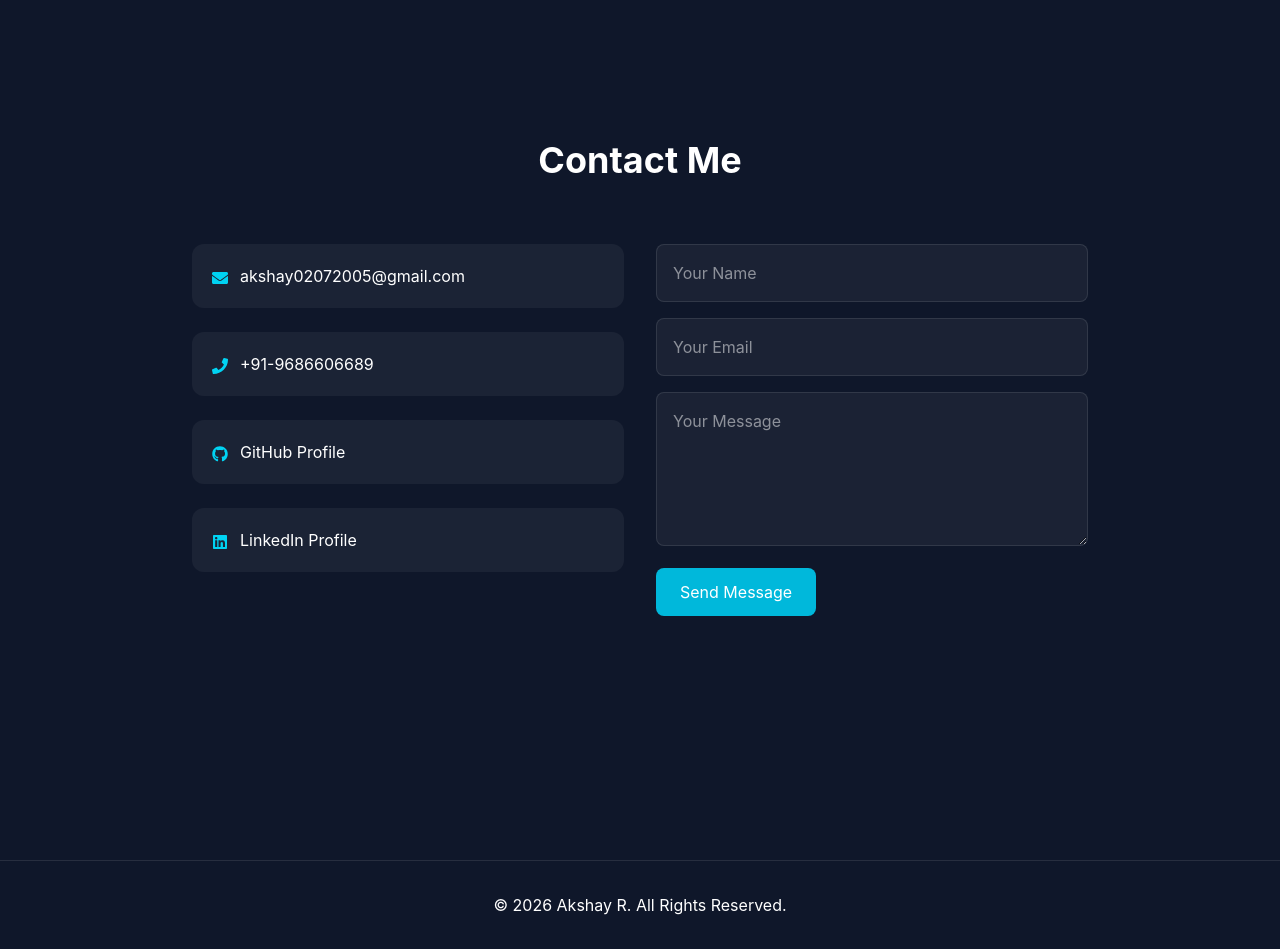
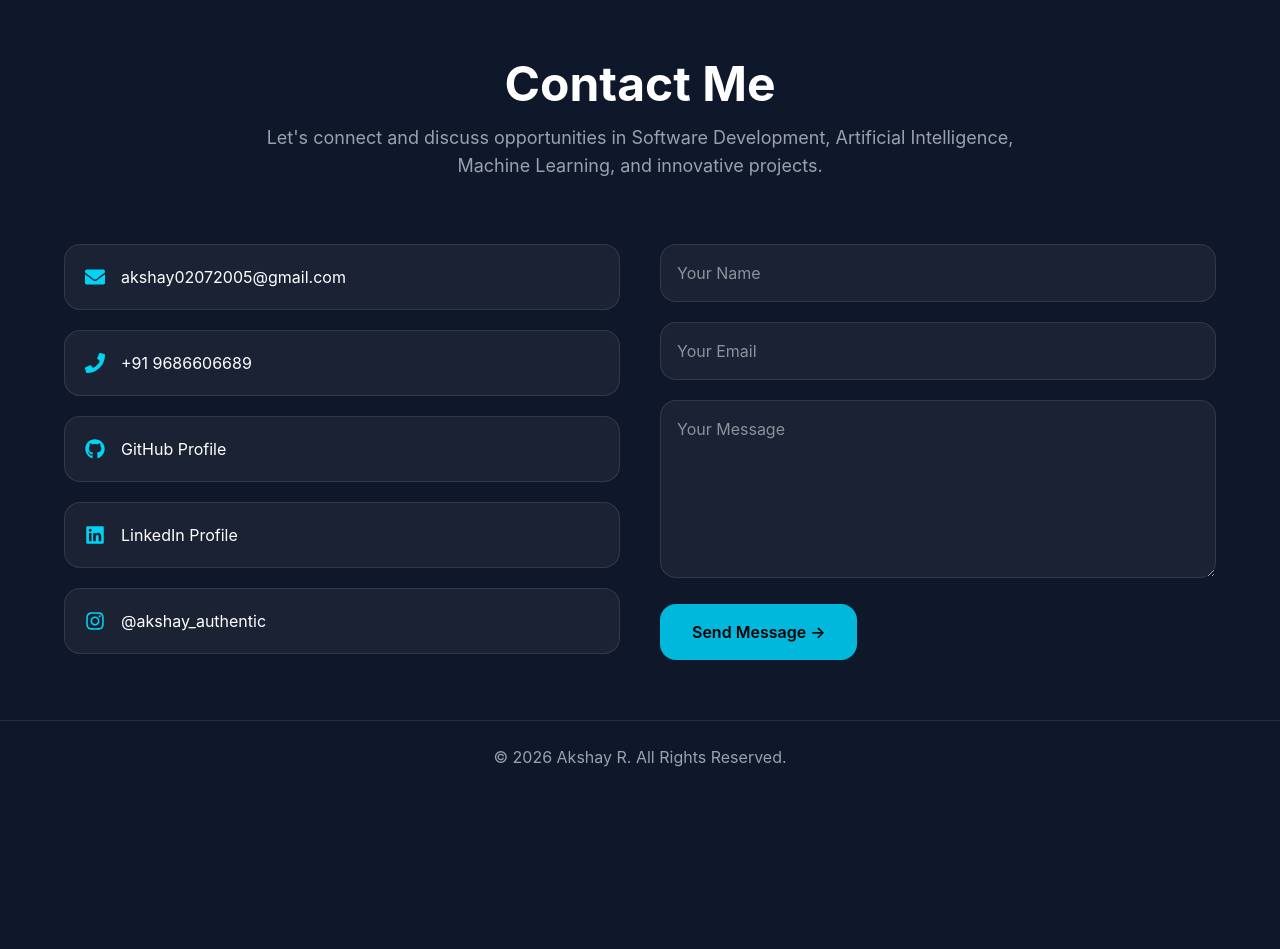
Before and after one commit to Akshay001-A/portfolio, a React app: page / in a window 1280 px wide. Shown: the part 4920-5869 px from the top of the page. After the commit the page ends 5713 px from the top, so only its background shows below. Built offline with nearby package versions, Linux system fonts and the light colour scheme; the HTML template or start-up script is replaced by a standard one.

Commit message:
feat(contact): complete professional contact section with social links and footer

```diff
--- a/src/components/Contact.tsx
+++ b/src/components/Contact.tsx
@@ -1,69 +1,153 @@
-import { FaEnvelope, FaPhone, FaGithub, FaLinkedin } from "react-icons/fa";
+import {
+    FaEnvelope,
+    FaPhone,
+    FaGithub,
+    FaLinkedin,
+    FaInstagram,
+} from "react-icons/fa";
 
 function Contact() {
     return (
         <section
             id="contact"
-            className="min-h-screen px-6 py-20"
+            className="pt-0 pb-15 px-6 scroll-mt-24"
         >
-            <h2 className="text-4xl font-bold text-center mb-16">
+            <div className="max-w-6xl mx-auto">
+
+                {/* Heading */}
+                <div className="text-center mb-16">
+                    <h2 className="text-5xl font-bold mb-4">
                         Contact Me
                     </h2>
 
-            <div className="max-w-4xl mx-auto grid md:grid-cols-2 gap-8">
-
-                <div className="space-y-6">
-
-                    <div className="bg-white/5 p-5 rounded-xl">
-                        <FaEnvelope className="inline mr-3 text-cyan-400" />
-                        akshay02072005@gmail.com
+                    <p className="text-gray-400 text-lg max-w-3xl mx-auto">
+                        Let's connect and discuss opportunities in Software Development,
+                        Artificial Intelligence, Machine Learning, and innovative projects.
+                    </p>
                 </div>
 
-                    <div className="bg-white/5 p-5 rounded-xl">
-                        <FaPhone className="inline mr-3 text-cyan-400" />
-                        +91-9686606689
-                    </div>
+                <div className="grid md:grid-cols-2 gap-10">
 
-                    <div className="bg-white/5 p-5 rounded-xl">
-                        <FaGithub className="inline mr-3 text-cyan-400" />
-                        GitHub Profile
-                    </div>
+                    {/* Contact Information */}
+                    <div className="space-y-5">
 
-                    <div className="bg-white/5 p-5 rounded-xl">
-                        <FaLinkedin className="inline mr-3 text-cyan-400" />
-                        LinkedIn Profile
-                    </div>
+                        <a
+                            href="mailto:akshay02072005@gmail.com"
+                            className="flex items-center gap-4 bg-white/5 p-5 rounded-2xl border border-white/10 hover:border-cyan-400 transition-all duration-300"
+                        >
+                            <FaEnvelope className="text-cyan-400 text-xl" />
+                            <span>akshay02072005@gmail.com</span>
+                        </a>
+
+                        <a
+                            href="tel:+919686606689"
+                            className="flex items-center gap-4 bg-white/5 p-5 rounded-2xl border border-white/10 hover:border-cyan-400 transition-all duration-300"
+                        >
+                            <FaPhone className="text-cyan-400 text-xl" />
+                            <span>+91 9686606689</span>
+                        </a>
+
+                        <a
+                            href="https://github.com/Akshay001-A"
+                            target="_blank"
+                            rel="noopener noreferrer"
+                            className="flex items-center gap-4 bg-white/5 p-5 rounded-2xl border border-white/10 hover:border-cyan-400 transition-all duration-300"
+                        >
+                            <FaGithub className="text-cyan-400 text-xl" />
+                            <span>GitHub Profile</span>
+                        </a>
+
+                        <a
+                            href="https://www.linkedin.com/in/akshayofficial0207/"
+                            target="_blank"
+                            rel="noopener noreferrer"
+                            className="flex items-center gap-4 bg-white/5 p-5 rounded-2xl border border-white/10 hover:border-cyan-400 transition-all duration-300"
+                        >
+                            <FaLinkedin className="text-cyan-400 text-xl" />
+                            <span>LinkedIn Profile</span>
+                        </a>
+
+                        <a
+                            href="https://www.instagram.com/akshay_authentic"
+                            target="_blank"
+                            rel="noopener noreferrer"
+                            className="flex items-center gap-4 bg-white/5 p-5 rounded-2xl border border-white/10 hover:border-cyan-400 transition-all duration-300"
+                        >
+                            <FaInstagram className="text-cyan-400 text-xl" />
+                            <span>@akshay_authentic</span>
+                        </a>
 
                     </div>
 
-                <form className="space-y-4">
+                    {/* Contact Form */}
+                    <form className="space-y-5">
 
                         <input
                             type="text"
                             placeholder="Your Name"
-                        className="w-full p-4 rounded-lg bg-white/5 border border-white/10"
+                            className="
+                w-full
+                p-4
+                rounded-2xl
+                bg-white/5
+                border
+                border-white/10
+                focus:border-cyan-400
+                outline-none
+              "
                         />
 
                         <input
                             type="email"
                             placeholder="Your Email"
-                        className="w-full p-4 rounded-lg bg-white/5 border border-white/10"
+                            className="
+                w-full
+                p-4
+                rounded-2xl
+                bg-white/5
+                border
+                border-white/10
+                focus:border-cyan-400
+                outline-none
+              "
                         />
 
                         <textarea
-                        rows={5}
+                            rows={6}
                             placeholder="Your Message"
-                        className="w-full p-4 rounded-lg bg-white/5 border border-white/10"
+                            className="
+                w-full
+                p-4
+                rounded-2xl
+                bg-white/5
+                border
+                border-white/10
+                focus:border-cyan-400
+                outline-none
+              "
                         />
 
                         <button
-                        className="bg-cyan-500 px-6 py-3 rounded-lg"
+                            type="submit"
+                            className="
+                bg-cyan-500
+                hover:bg-cyan-400
+                text-black
+                font-semibold
+                px-8
+                py-4
+                rounded-2xl
+                transition-all
+                duration-300
+                hover:scale-105
+              "
                         >
-                        Send Message
+                            Send Message →
                         </button>
 
                     </form>
 
+                </div>
             </div>
         </section>
     );
--- a/src/components/Footer.tsx
+++ b/src/components/Footer.tsx
@@ -1,9 +1,7 @@
 function Footer() {
     return (
-        <footer className="py-8 text-center border-t border-white/10">
-            <p>
-                © 2026 Akshay R. All Rights Reserved.
-            </p>
+        <footer className="border-t border-white/10 py-6 text-center text-gray-400">
+            <p>© 2026 Akshay R. All Rights Reserved.</p>
         </footer>
     );
 }
```
Lines whose indentation alone changed are shown as unchanged.
